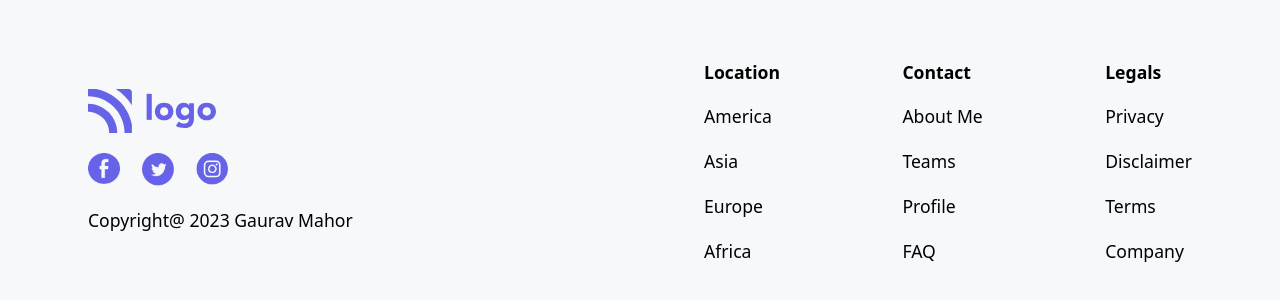
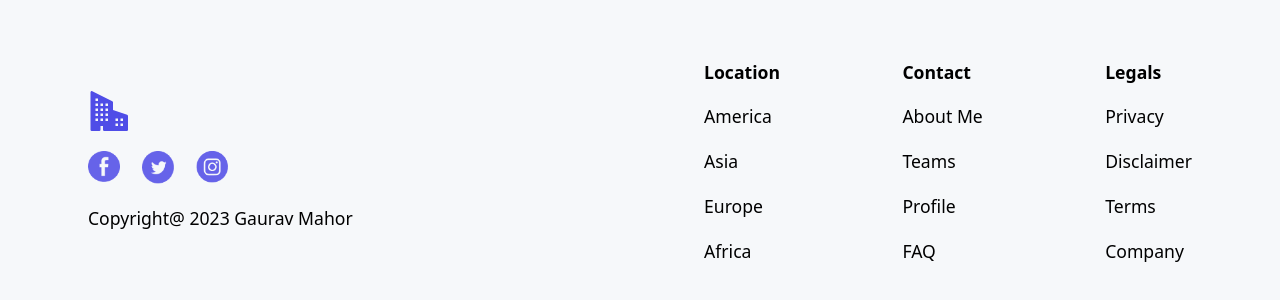
Before and after one commit to gauravm968/real-estate, a React (Create React App) app: page / in a window 1280 px wide. Shown: the part 4757-5057 px from the top of the page. Built offline with nearby package versions, Linux system fonts and the light colour scheme; a web font is replaced by a local one.

Commit message:
Update Footer.js

```diff
--- a/src/components/Footer.js
+++ b/src/components/Footer.js
@@ -1,15 +1,15 @@
-import React, { useEffect } from 'react'
-import logo from '../assets/Icons/Logo.svg'
+import React from 'react'
 import facebook from '../assets/Icons/facebook.png'
 import twitter from '../assets/Icons/twitter.png'
 import instagram from '../assets/Icons/instagram.png'
 import { Link } from 'react-router-dom'
+import { BsBuildingsFill } from "react-icons/bs"
 
 export default function Footer() {
   return (
-    <footer className='w-full flex justify-between items-center py-[4rem] px-[5.5rem] bg-[var(--smoothWhite)] max-lg:px-[3rem] max-md:px-[2.5rem] max-xs:px-[.4rem]'>
+    <footer className='w-full flex justify-between items-center py-[4rem] px-[5.5rem] bg-[var(--smoothWhite)] max-lg:px-[3rem] max-md:px-[2.5rem] max-xs:px-[.5rem]'>
         <div className="w-[40%]">
-            <Link to='/'><img src={logo} alt="Logo" className='w-[8rem] max-md:w-[6rem] max-xs:w-[5rem]'></img></Link>
+            <Link to='/'><BsBuildingsFill className='text-[var(--mainBlue)] scale-x-[-1] h-10 w-[2.5rem] max-xs:w-[2rem]'/></Link>
             <div className="">
                 <ul className='flex list-none mt-[20px] gap-[22px]'>
                     <li><Link to="www.facebook.com"><img src={facebook} alt="Facebook" className='w-[2rem] max-md:w-[1.6rem] max-xs:w-[1.4rem]'></img></Link></li>
```
